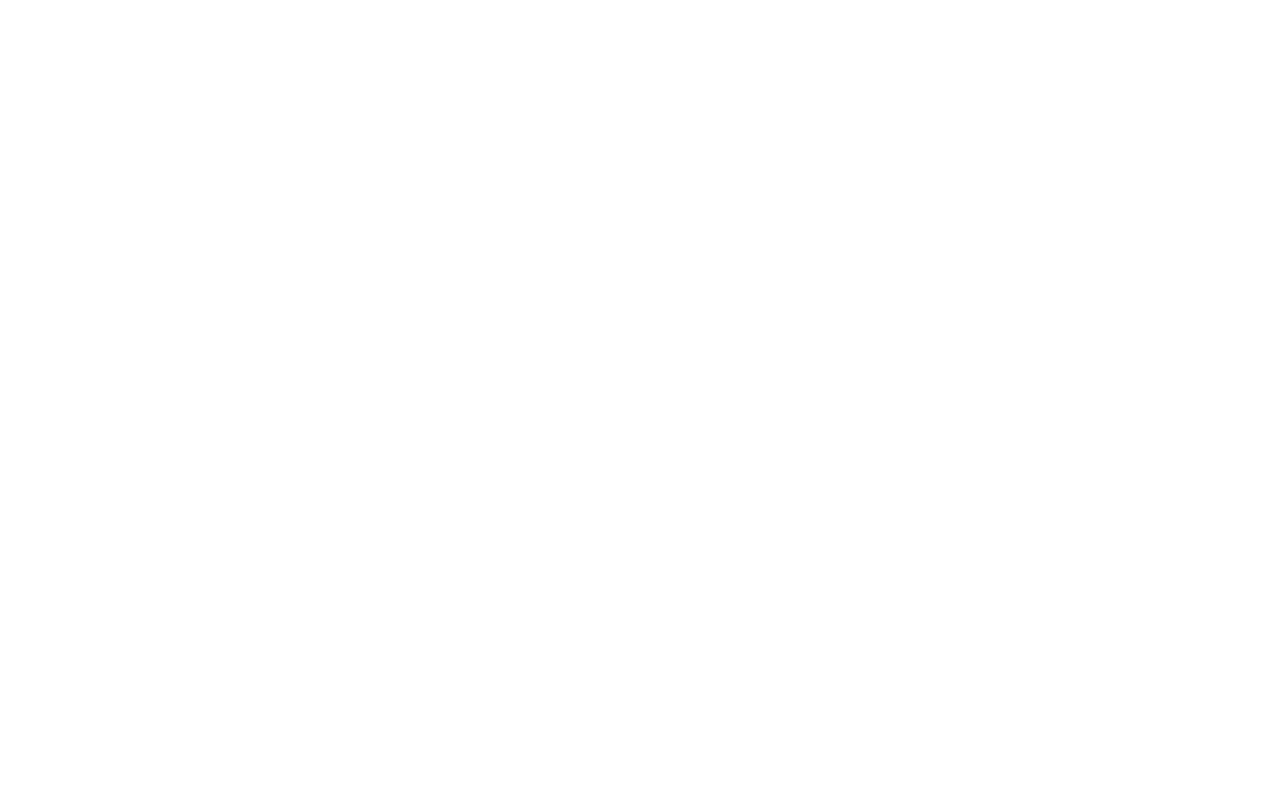
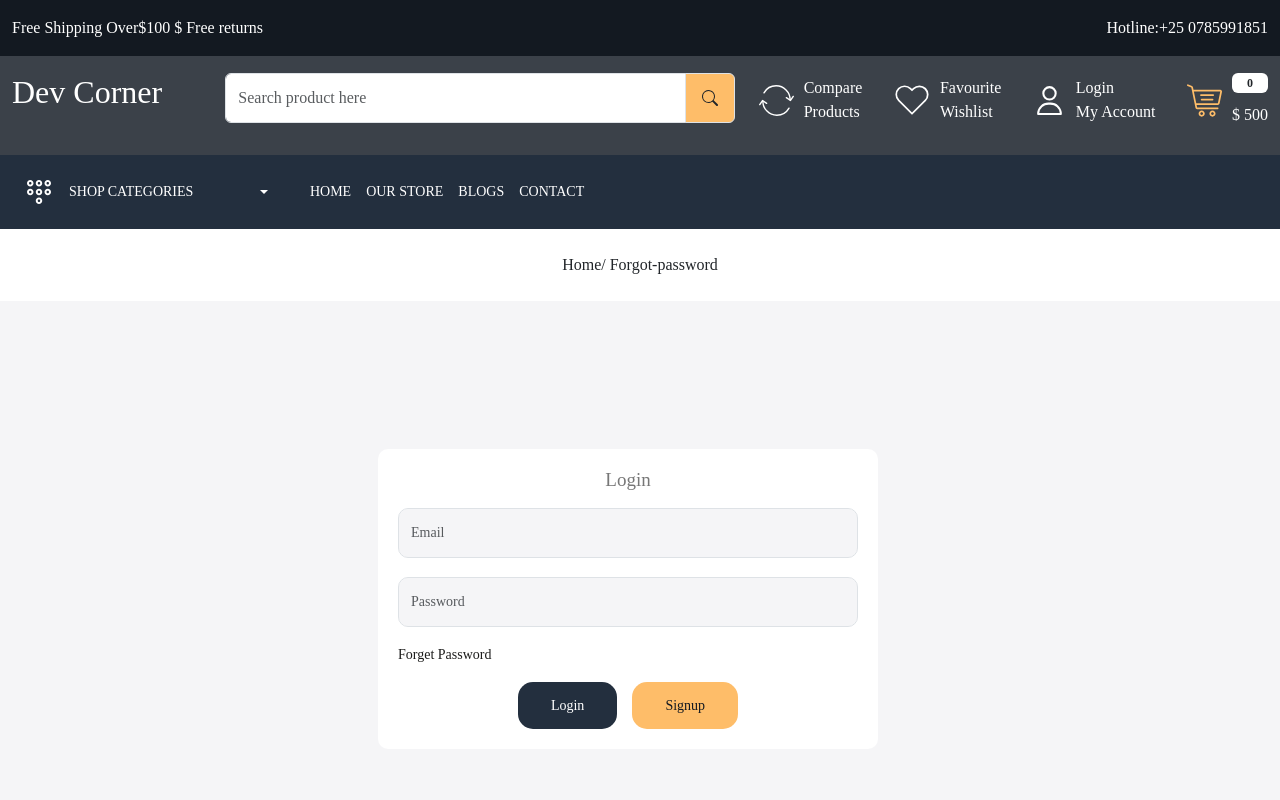
Before and after one commit to uwingabirejoselyne/learn-ecommerce-ui, a React (Create React App) app: page /forgot-password in a window 1280 px wide. Before the commit this address had no page. Shown: the top 800 px of the page. Built offline with nearby package versions, Linux system fonts and the light colour scheme.

Commit message:
created forgot password route

```diff
--- a/src/App.js
+++ b/src/App.js
@@ -10,6 +10,7 @@
 import CompareProduct from './pages/CompareProduct';
 import Wishlist from './pages/Wishlist';
 import Login from './pages/Login';
+import ForgotPassword from './pages/ForgotPassword';
 
 function App() {
   return (<>
@@ -24,6 +25,7 @@
           <Route path='compare-product' element={<CompareProduct/>}></Route>
           <Route path='wishlist' element={<Wishlist/>}></Route>
           <Route path='login' element={<Login/>}></Route>
+          <Route path='forgot-password' element={<ForgotPassword/>}></Route>
         </Route>
       </Routes>
     </BrowserRouter>
--- a/src/pages/ForgotPassword.js
+++ b/src/pages/ForgotPassword.js
@@ -1,10 +1,42 @@
 import React from 'react'
+import { Link } from 'react-router-dom'
+import Meta from '../components/Meta'
+import BreadCrumb from '../components/BreadCrumb'
 
 const ForgotPassword = () => {
   return (
-    <div>
-
-    </div>
+    <>
+      <Meta title={"Forgot-password"} />
+      <BreadCrumb title="Forgot-password" />
+      <div className="login-wrapper home-wrapper-2 py-5">
+        <div className="container-xxl">
+          <div className="row">
+            <div className="row">
+              <div className="col-12">
+                <div className="auth-card">
+                  <h3 className='text-center mb-3'>Login</h3>
+                  <form action="" className='d-flex flex-column gap-15'>
+                    <div>
+                      <input type="email" name='email' placeholder='Email' className='form-control' />
+                    </div>
+                    <div className='mt-1'>
+                      <input type="password" name='password' placeholder='Password' className='form-control' />
+                    </div>
+                    <div className=''>
+                      <Link to='forgot-password'>Forget Password</Link>
+                      <div className='mt-3 d-flex justify-content-center gap-15 align-items-center'>
+                        <button className="button border-0">Login</button>
+                        <Link className="button signup">Signup</Link>
+                      </div>
+                    </div>
+                  </form>
+                </div>
+              </div>
+            </div>
+          </div>
+        </div>
+      </div>
+    </>
   )
 }
 
--- a/src/pages/Login.js
+++ b/src/pages/Login.js
@@ -23,7 +23,7 @@
                                             <input type="password" name='password' placeholder='Password' className='form-control' />
                                         </div>
                                         <div className=''>
-                                            <Link to='forgot-password'>Forget Password</Link>
+                                            <Link to='/forgot-password'>Forget Password</Link>
                                             <div className='mt-3 d-flex justify-content-center gap-15 align-items-center'>
                                                 <button className="button border-0">Login</button>
                                                 <Link className="button signup">Signup</Link>
```
